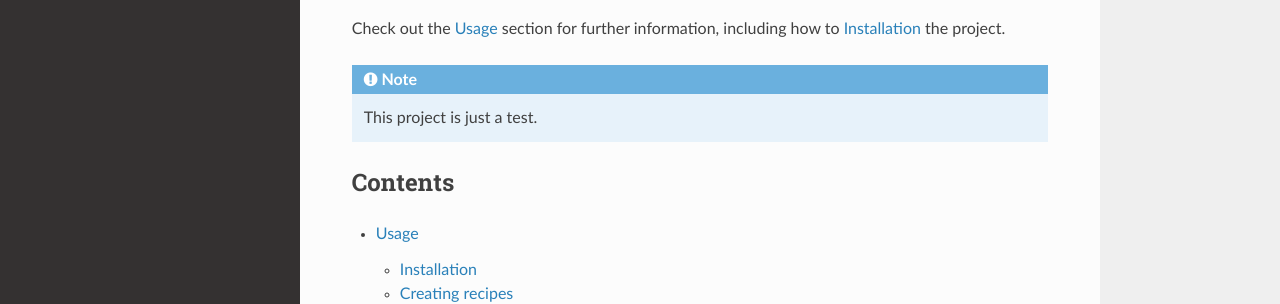
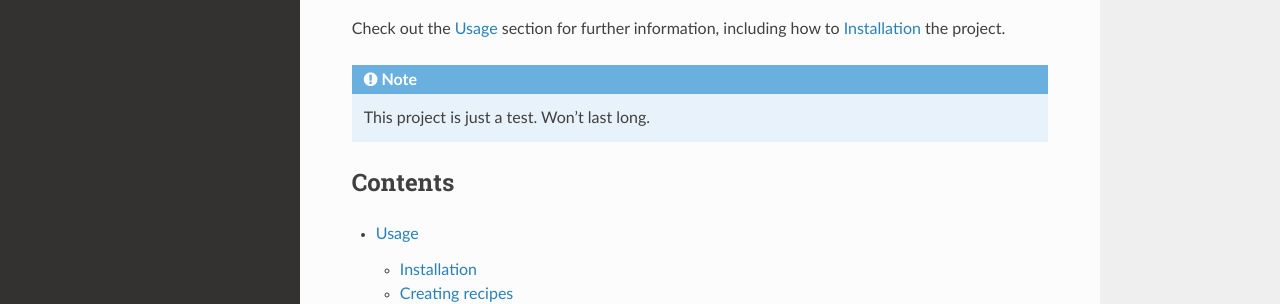
Before and after one commit to CleoQc/test_read_the_docs, a Sphinx documentation site: the page built from docs/source/index.rst, in a window 1280 px wide. Shown: the part 239-543 px from the top of the page. Built offline with Sphinx 7.4.7 and the Read the Docs theme 2.0.0, drawn with Linux system fonts in a browser that asks for light colours.

Commit message:
Update index.rst

```diff
--- a/docs/source/index.rst
+++ b/docs/source/index.rst
@@ -11,7 +11,7 @@ how to :ref:`installation` the project.
 
 .. note::
 
-   This project is just a test.
+   This project is just a test. Won't last long.
 
 Contents
 --------
```
